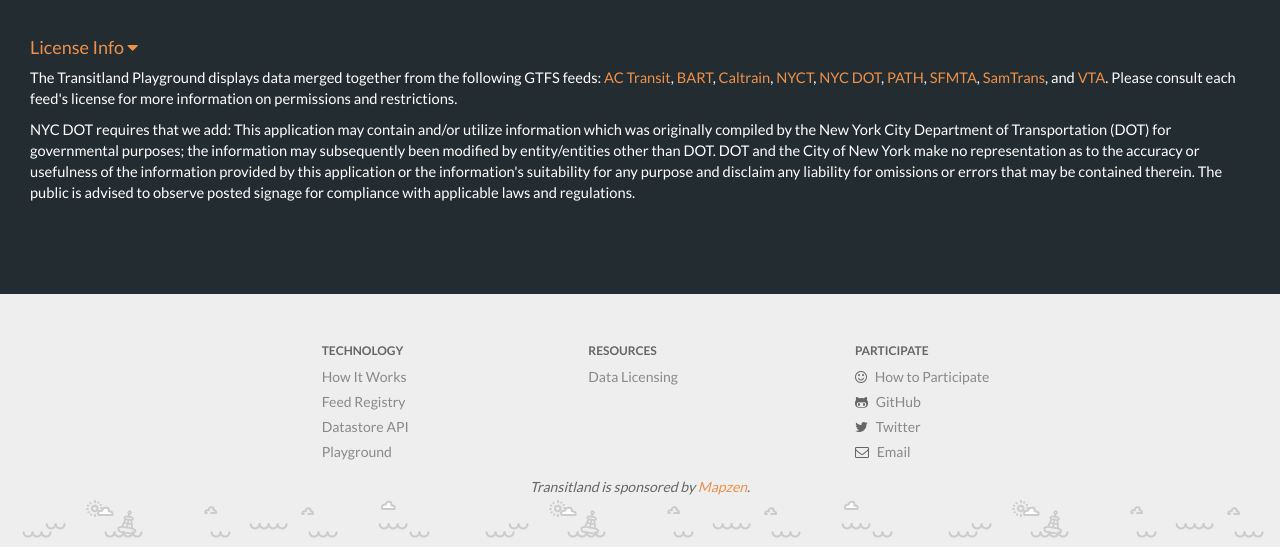
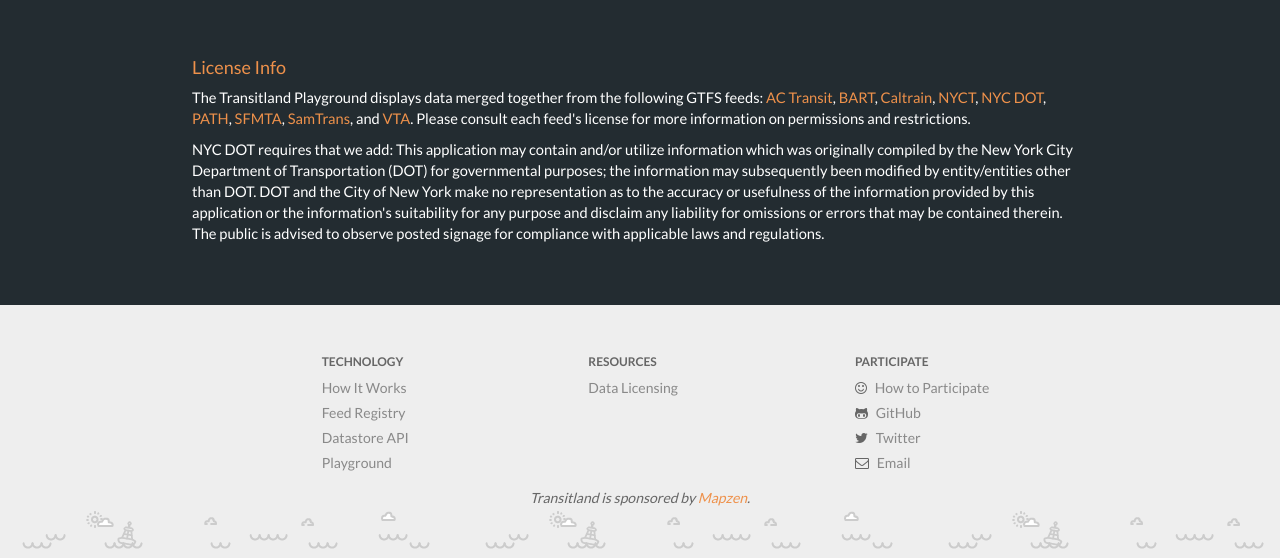
Before and after one commit to transitland/playground, a Jekyll site: the page built from index.html, in a window 1280 px wide. Shown: the part 1178-1736 px from the top of the page. Built offline with Jekyll 4.4.1, drawn with Linux system fonts in a browser that asks for light colours; nearby versions of some CDN libraries.

Commit message:
switch to plain html, no collapsible column.

```diff
--- a/css/main.scss
+++ b/css/main.scss
@@ -10,11 +10,14 @@
         "style";
 
 #license-info {
-	padding: 30px;
-	.panel-heading a:hover, .panel-heading a:focus {
+	padding-top: 50px;
+	padding-bottom: 0px;
+	padding-left: 15%;
+	padding-right: 15%;
+	h4 {
 		color: #ee914b;
 	}
-	.panel-body p {
+	p {
 		color: white;
 		font-size: 11pt;
 	}
--- a/index.html
+++ b/index.html
@@ -42,25 +42,13 @@
     <p class="run center-text" id="download-bar"></p>
    <div class="backgrid-container white-text" id="results"></div>
 
-   <div class="panel-group" id="license-info" role="tablist" aria-multiselectable="true">
-      <div class="panel panel-default">
-        <div class="panel-heading" role="tab" id="headingOne">
-          <h4 class="panel-title">
-            <a role="button" data-toggle="collapse" href="#collapseOne" aria-expanded="true" aria-controls="collapseOne" class="">
-            License Info
-              <i class="fa fa-caret-down"></i>
-            </a>
-          </h4>
-        </div>
-        <div id="collapseOne" class="panel-collapse collapse in" role="tabpanel" aria-labelledby="headingOne" aria-expanded="true" style="">
-          <div class="panel-body">
-            <p>The Transitland Playground displays data merged together from the following GTFS feeds: <a href="https://transit.land/feed-registry/operator/o-9q9-actransit">AC Transit</a>, <a href="https://transit.land/feed-registry/operator/o-9q9-bart">BART</a>, <a href="https://transit.land/feed-registry/operator/o-9q9-caltrain">Caltrain</a>, <a href="https://transit.land/feed-registry/operator/o-dr5r-nyct">NYCT</a>, <a href="https://transit.land/feed-registry/operator/o-dr5r7-nycdot">NYC DOT</a>, <a href="https://transit.land/feed-registry/operator/o-dr5r-path">PATH</a>, <a href="https://transit.land/feed-registry/operator/o-9q8y-sfmta">SFMTA</a>, <a href="https://transit.land/feed-registry/operator/o-9q8-samtrans">SamTrans</a>, and <a href="https://transit.land/feed-registry/operator/o-9q9-vta">VTA</a>. Please consult each feed's license for more information on permissions and restrictions.</p>
+   <div id="license-info">
+    <h4>
+      License Info
+    </h4>
+    <p>The Transitland Playground displays data merged together from the following GTFS feeds: <a href="https://transit.land/feed-registry/operator/o-9q9-actransit">AC Transit</a>, <a href="https://transit.land/feed-registry/operator/o-9q9-bart">BART</a>, <a href="https://transit.land/feed-registry/operator/o-9q9-caltrain">Caltrain</a>, <a href="https://transit.land/feed-registry/operator/o-dr5r-nyct">NYCT</a>, <a href="https://transit.land/feed-registry/operator/o-dr5r7-nycdot">NYC DOT</a>, <a href="https://transit.land/feed-registry/operator/o-dr5r-path">PATH</a>, <a href="https://transit.land/feed-registry/operator/o-9q8y-sfmta">SFMTA</a>, <a href="https://transit.land/feed-registry/operator/o-9q8-samtrans">SamTrans</a>, and <a href="https://transit.land/feed-registry/operator/o-9q9-vta">VTA</a>. Please consult each feed's license for more information on permissions and restrictions.</p>
 
-            <p>NYC DOT requires that we add: This application may contain and/or utilize information which was originally compiled by the New York City Department of Transportation (DOT) for governmental purposes; the information may subsequently been modified by entity/entities other than DOT. DOT and the City of New York make no representation as to the accuracy or usefulness of the information provided by this application or the information's suitability for any purpose and disclaim any liability for omissions or errors that may be contained therein. The public is advised to observe posted signage for compliance with applicable laws and regulations.</p>
-          </div>
-      </div>
-    </div>
-
+    <p>NYC DOT requires that we add: This application may contain and/or utilize information which was originally compiled by the New York City Department of Transportation (DOT) for governmental purposes; the information may subsequently been modified by entity/entities other than DOT. DOT and the City of New York make no representation as to the accuracy or usefulness of the information provided by this application or the information's suitability for any purpose and disclaim any liability for omissions or errors that may be contained therein. The public is advised to observe posted signage for compliance with applicable laws and regulations.</p>
   </div>
 
   </script>
```
